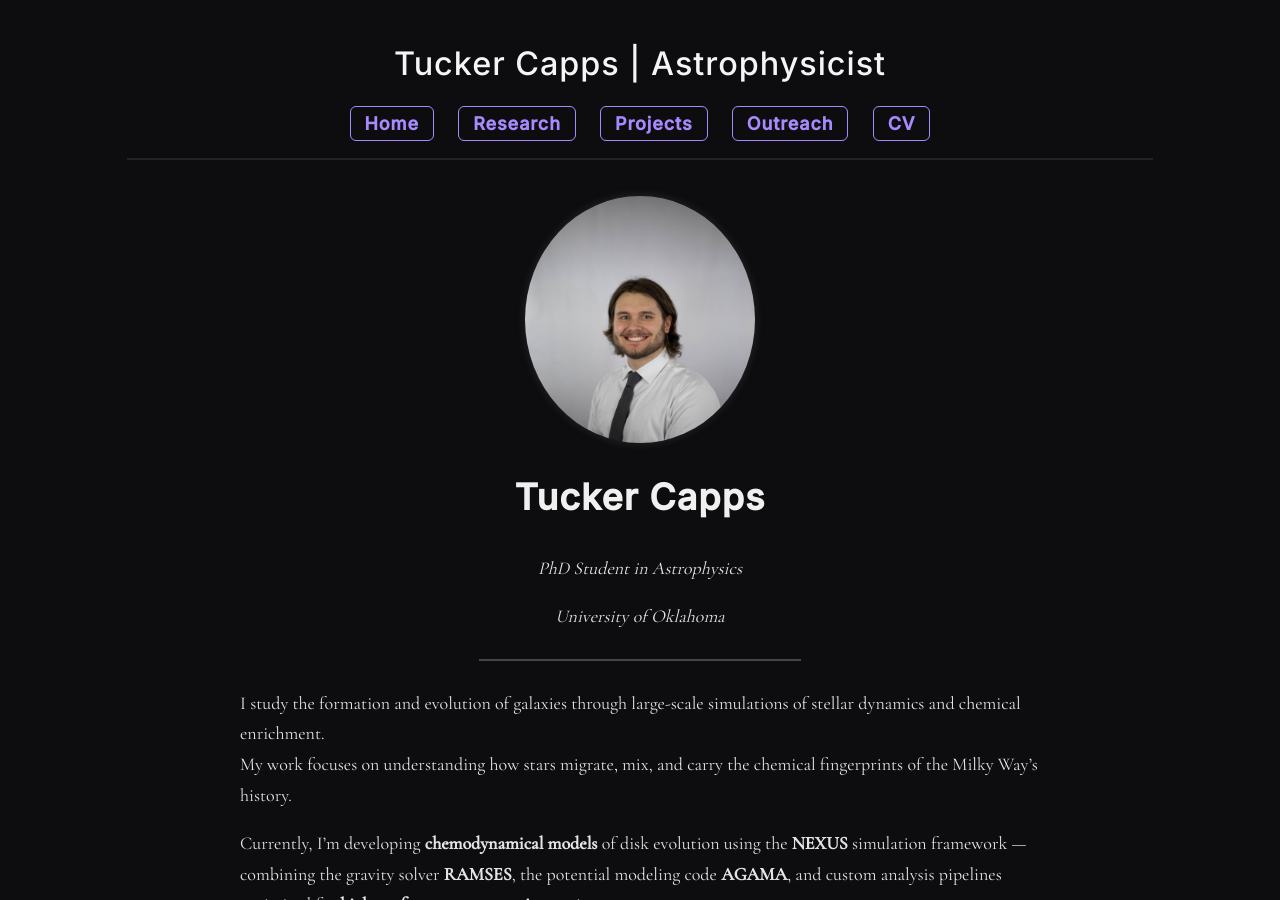
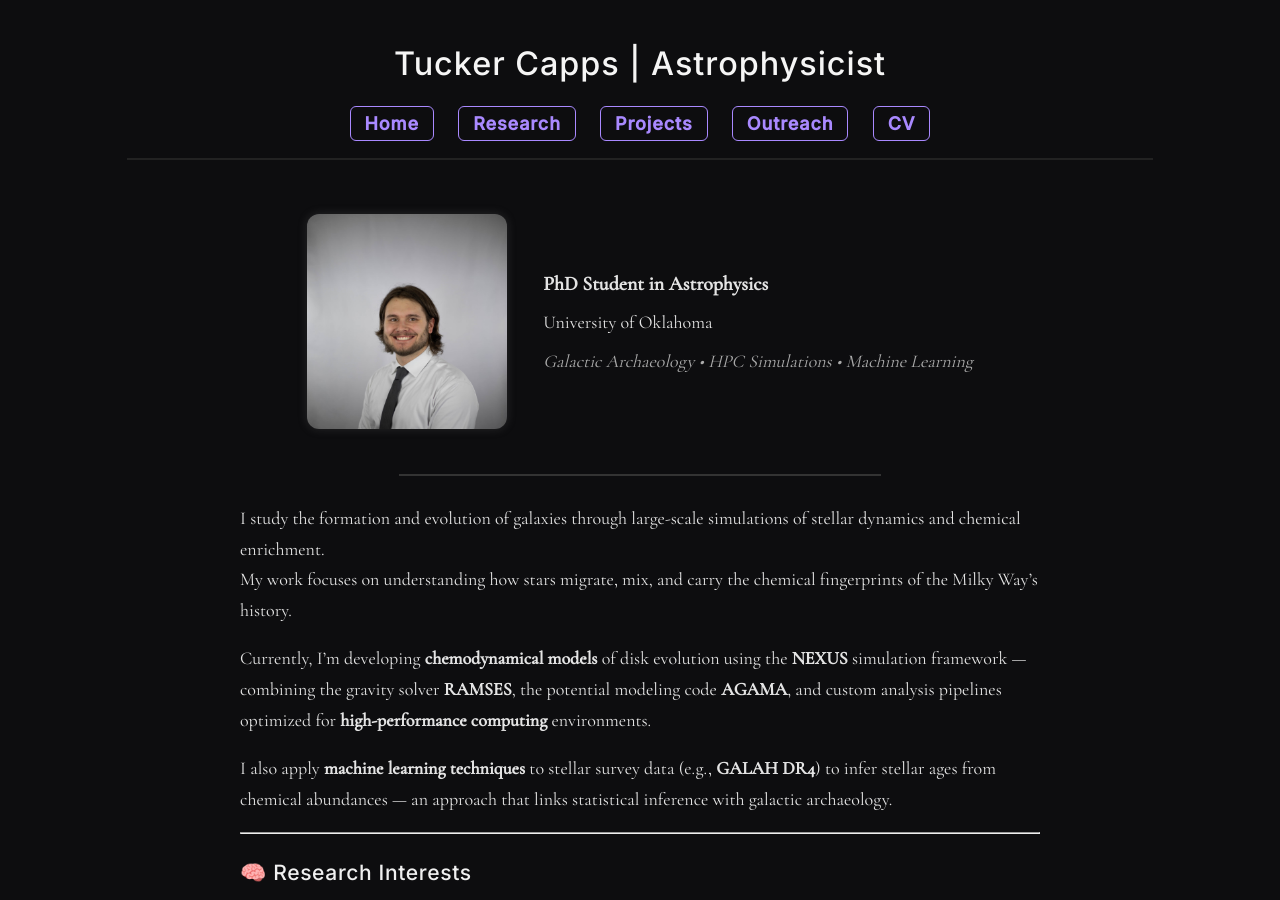
Before and after one commit to tuckwise/tuckwise.github.io, a Jekyll site: the page built from index.md, in a window 1280 px wide and 900 px high. Built offline with Jekyll 4.4.1, drawn with Linux system fonts in a browser that asks for light colours.

Commit message:
Update index.md

```diff
--- a/index.md
+++ b/index.md
@@ -3,23 +3,22 @@
 title: "Home"
 ---
 
-<div align="center">
+<div style="display:flex; align-items:center; justify-content:center; flex-wrap:wrap; margin-top:1.5rem;">
+
   <img src="/assets/images/portrait.jpg"
-       alt="Portrait of Tucker Jones"
-       width="230"
-       style="border-radius:50%; margin-top:1rem; box-shadow:0 0 10px rgba(100, 100, 100, 0.3);">
+       alt="Portrait of Tucker Capps"
+       width="200"
+       style="border-radius:12px; margin:1rem; box-shadow:0 0 10px rgba(100,100,100,0.3);">
+
+  <div style="max-width:450px; margin:1rem; text-align:left;">
+    <p style="font-size:1.1rem; margin-bottom:0.3rem;"><strong>PhD Student in Astrophysics</strong></p>
+    <p style="margin:0;">University of Oklahoma</p>
+    <p style="margin-top:0.5rem; color:#aaa; font-style:italic;">Galactic Archaeology • HPC Simulations • Machine Learning</p>
+  </div>
+
 </div>
 
-
-<div align="center">
-
-<h1><strong>Tucker Capps</strong></h1>
-<p><em>PhD Student in Astrophysics</em></p>
-<p><em>University of Oklahoma</em></p>
-
-<hr style="width:40%; border:1px solid #444; margin:1.5rem auto;">
-
-</div>
+<hr style="width:60%; border:1px solid #333; margin:1.5rem auto;">
 
 I study the formation and evolution of galaxies through large-scale simulations of stellar dynamics and chemical enrichment.
 My work focuses on understanding how stars migrate, mix, and carry the chemical fingerprints of the Milky Way’s history.
```
